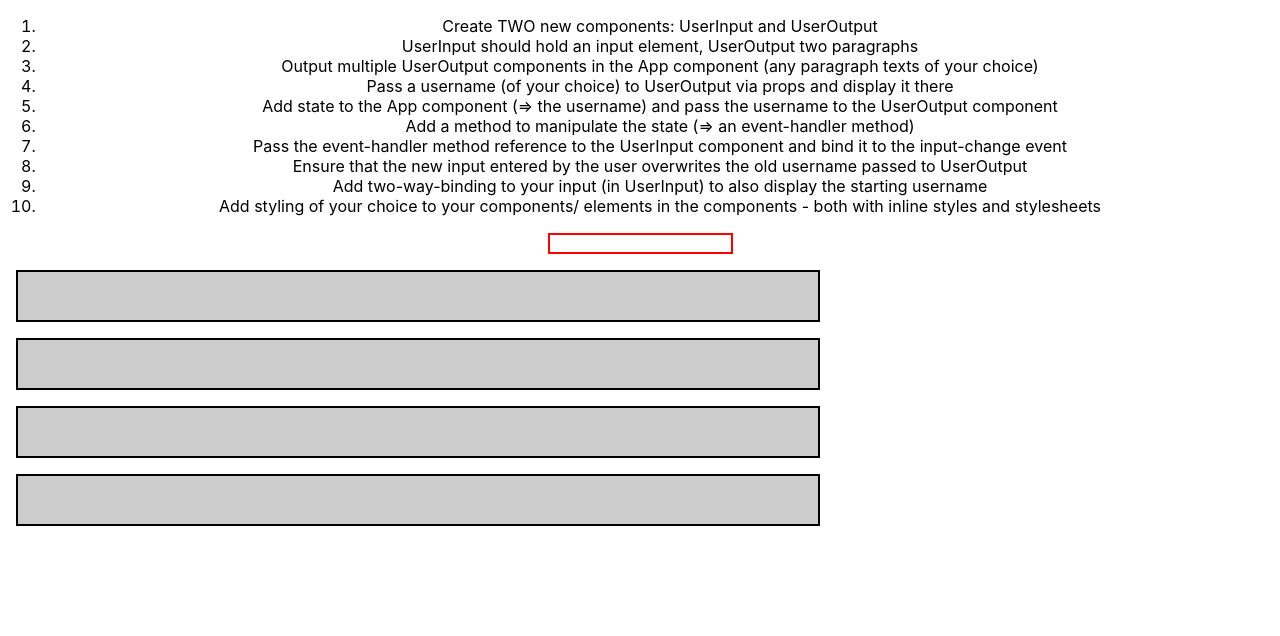
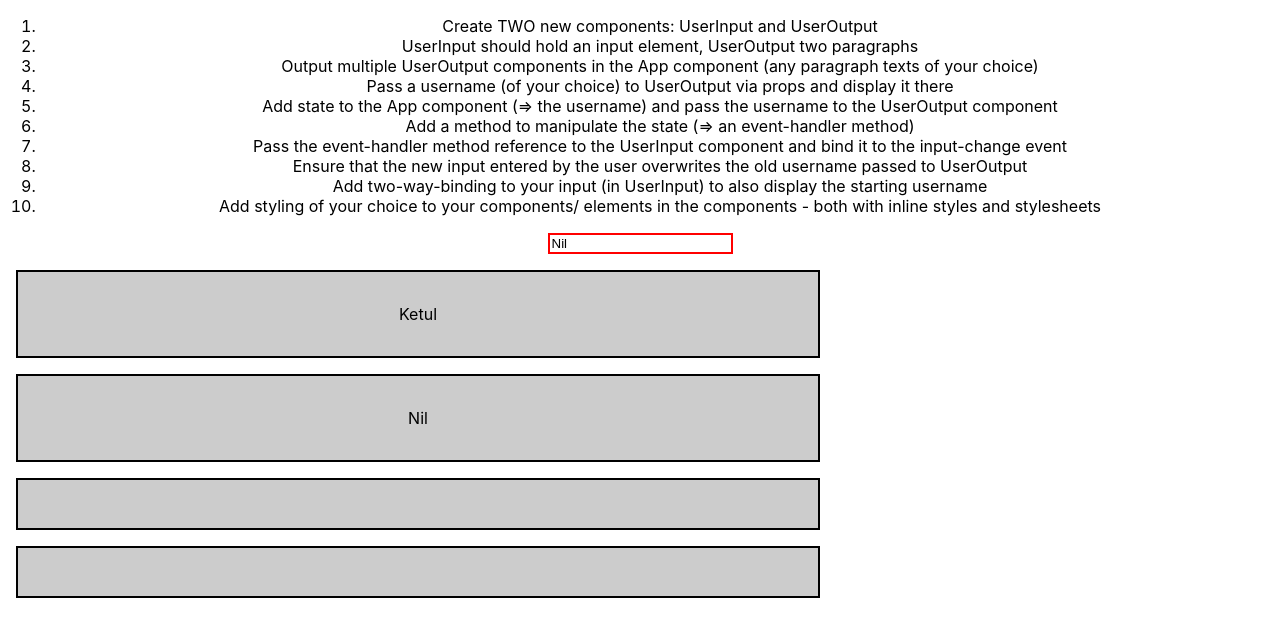
Before and after one commit to ketulsuthar/React-Assignment1, a React (Create React App) app in the folder asssignment-1/: page / in a window 1280 px wide. Shown: the top 636 px of the page. Built offline with nearby package versions, Linux system fonts and the light colour scheme.

Commit message:
create namechangehandler

```diff
--- a/asssignment-1/src/App.js
+++ b/asssignment-1/src/App.js
@@ -5,6 +5,16 @@ import UserInPut from './UserInput/UserInput';
 import UserOutPut from './UserOutput/UserOutput';
 
 class App extends Component {
+
+  state = {
+    username : 'Nil'
+  }
+
+  nameChangeHandler = (event) =>{
+    this.setState({
+      username: event.target.value
+    });
+  }
   render(){
     return (
       <div className="App">
@@ -21,9 +31,13 @@ class App extends Component {
             <li>Add styling of your choice to your components/ elements in the components - both with inline styles and stylesheets</li>
           </ol>
 
-          <UserInPut></UserInPut>
-          <UserOutPut></UserOutPut>
-          <UserOutPut></UserOutPut>
+          <UserInPut
+            change={this.nameChangeHandler}
+            currname ={this.state.username}></UserInPut>
+          <UserOutPut
+            username='Ketul'></UserOutPut>
+          <UserOutPut
+            username={this.state.username}></UserOutPut>
           <UserOutPut></UserOutPut>
           <UserOutPut></UserOutPut>
       </div>
```
